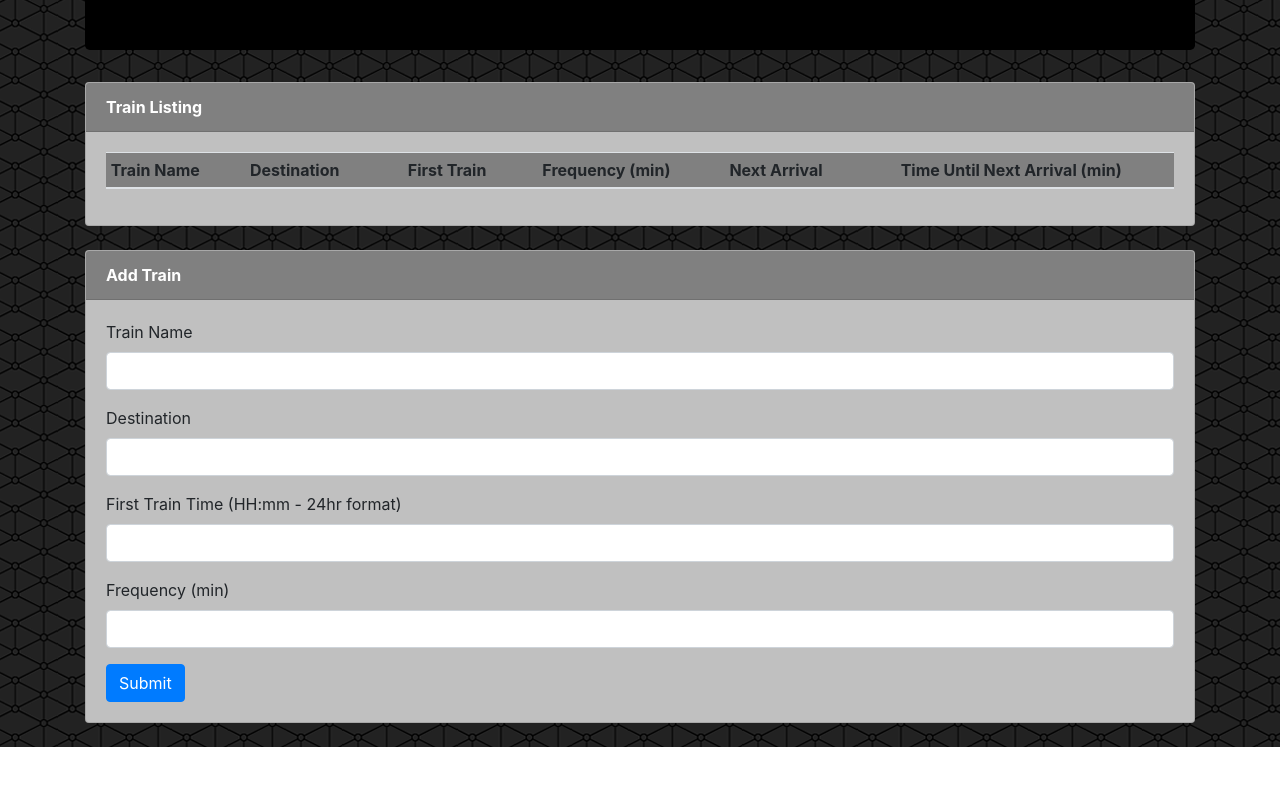
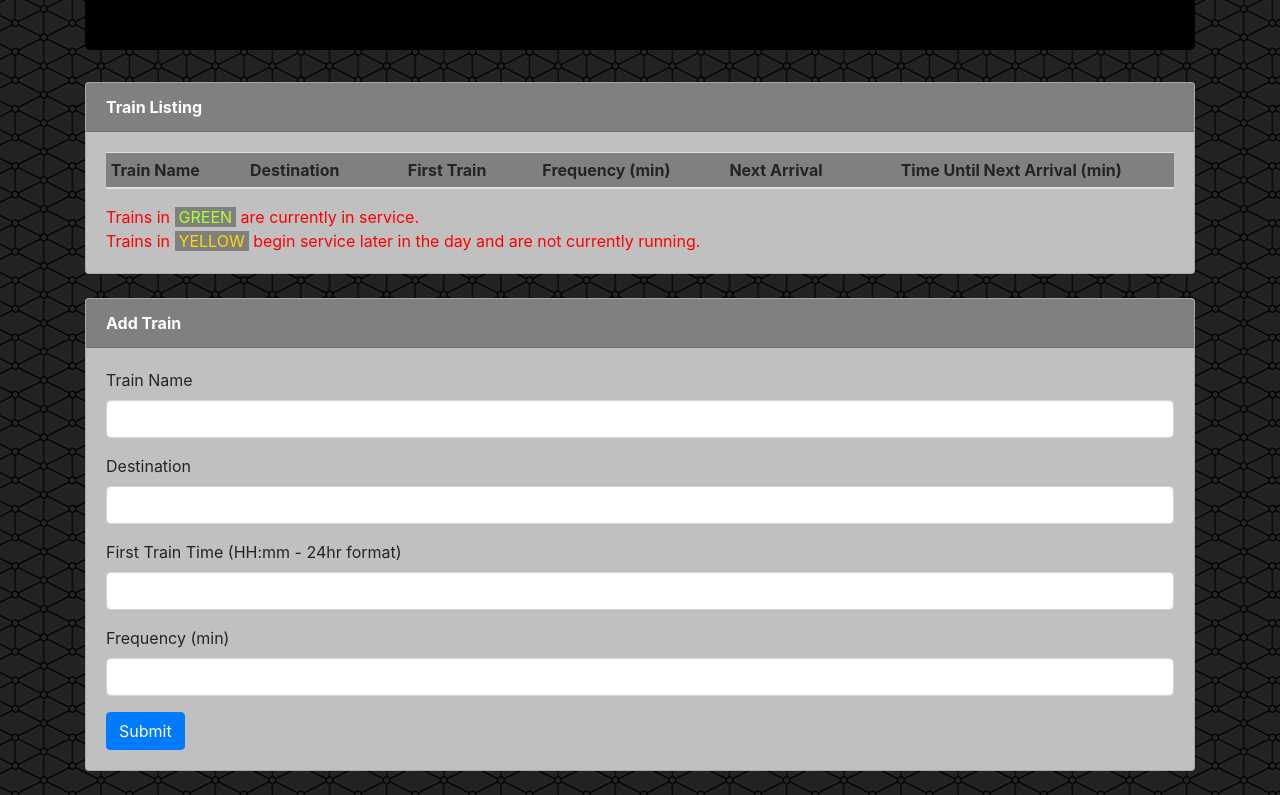
Before and after one commit to kennethchung5/Train-Scheduler, a plain HTML site: page index.html in a window 1280 px wide. Shown: the part 134-929 px from the top of the page. Before the commit the page ends 881 px from the top, so only its background shows below. Drawn offline with nearby package versions, Linux system fonts and the light colour scheme; no server answers.

Commit message:
added card text explaining table text colors

```diff
--- a/assets/css/style.css
+++ b/assets/css/style.css
@@ -18,6 +18,19 @@ body {
     font-weight: bold;
 }
 
+.card-text {
+    color: red;
+}
+.inServiceStyle {
+    color: greenyellow;
+    background-color: gray;
+    padding: 0 4px;
+}
+.outServiceStyle {
+    color: gold;
+    background-color: gray;
+    padding: 0 4px;
+}
 
 
 th, td {
@@ -26,6 +39,7 @@ th, td {
 .leftText {
     text-align: left;
 }
+
 
 /* color text to indicate whether train is currently running */
 .inService {
--- a/index.html
+++ b/index.html
@@ -34,6 +34,8 @@
                             <tbody>
                             </tbody>
                         </table>
+
+                        <p class="card-text">Trains in <span class="inServiceStyle">GREEN</span> are currently in service.<br>Trains in <span class="outServiceStyle">YELLOW</span> begin service later in the day and are not currently running.</p>
                     </div>
                 </div>
             </div>
```
